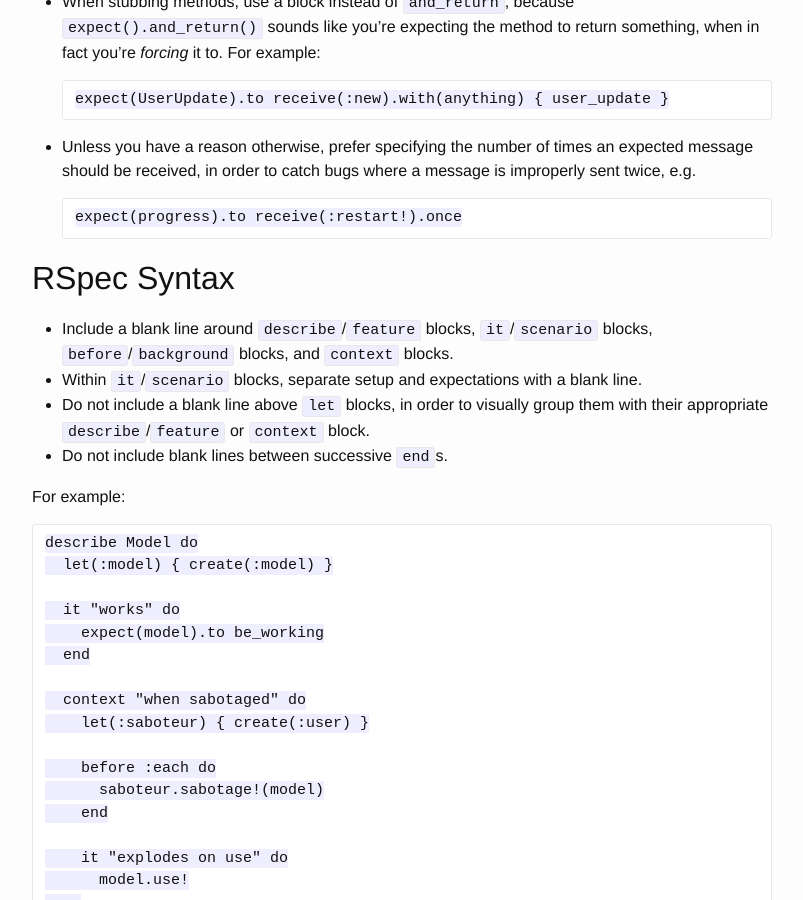
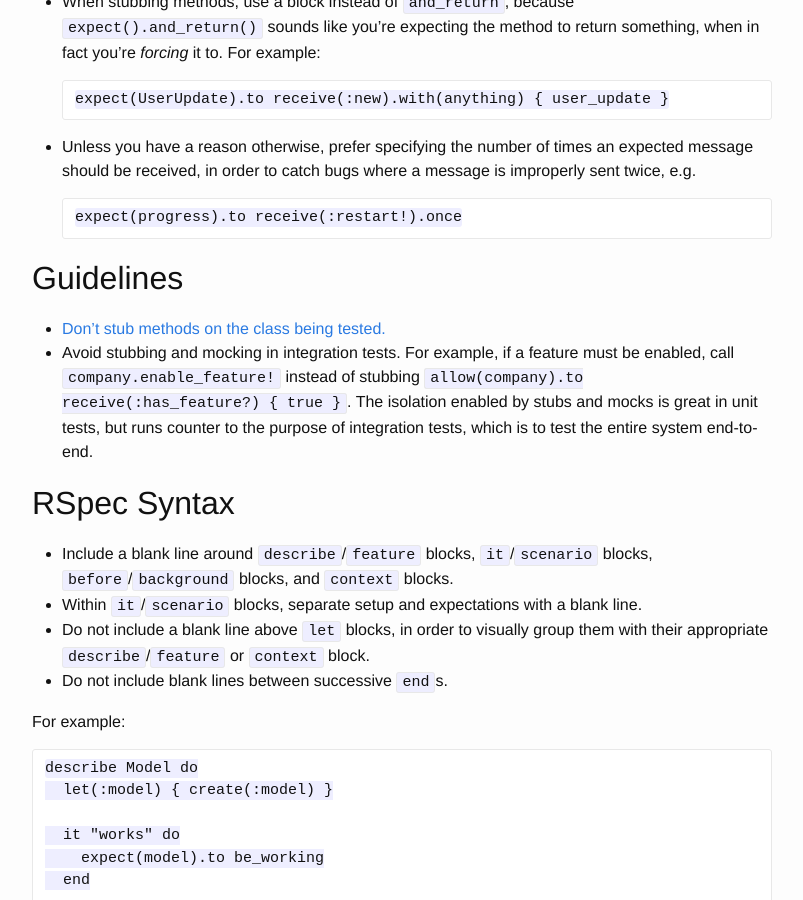
Before and after one commit to isabella232/lessonly.github.io, a Jekyll site: the page built from testing-styleguide.md, in a window 1280 px wide and 900 px high, scrolled down 515 px. Shown: the whole window, without its empty margins (238-1041 px from the left). Built offline with Jekyll 4.4.1, drawn with Linux system fonts in a browser that asks for light colours.

Commit message:
Add stubbing-related guidelines
-  not to stub the system under test
- and not to stub or mock in integration tests

```diff
--- a/testing-styleguide.md
+++ b/testing-styleguide.md
@@ -24,6 +24,11 @@ Write tests for your code, please.
 - Unless you have a reason otherwise, prefer specifying the number of times an expected message should be received, in order to catch bugs where a message is improperly sent twice, e.g.
 
       expect(progress).to receive(:restart!).once
+
+## Guidelines
+
+- [Don't stub methods on the class being tested.](https://robots.thoughtbot.com/don-t-stub-the-system-under-test)
+- Avoid stubbing and mocking in integration tests. For example, if a feature must be enabled, call `company.enable_feature!` instead of stubbing `allow(company).to receive(:has_feature?) { true }`. The isolation enabled by stubs and mocks is great in unit tests, but runs counter to the purpose of integration tests, which is to test the entire system end-to-end.
 
 ## RSpec Syntax
 
```
